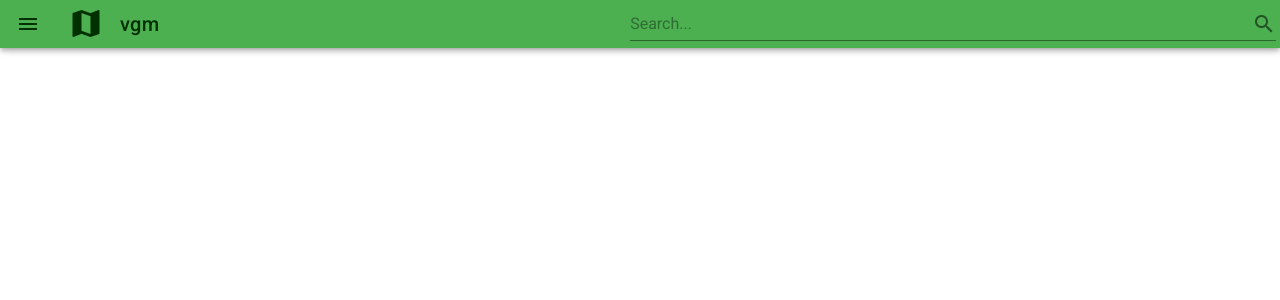
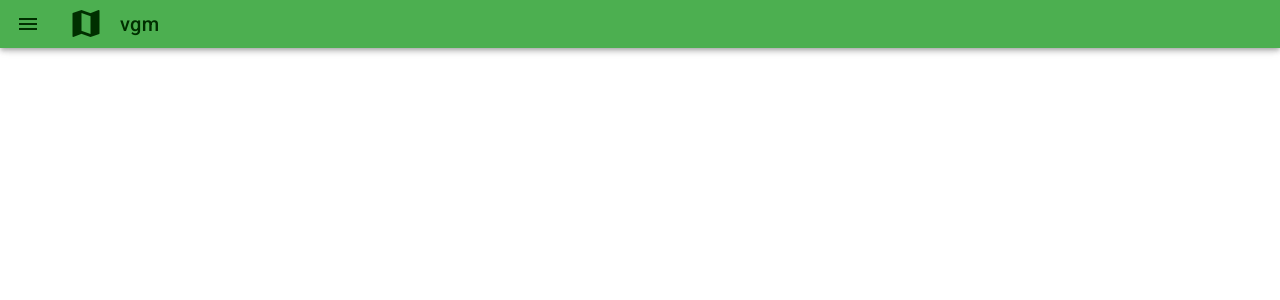
Before and after one commit to t36campbell/vue-gmaps, a Vue app: page /#/search/1 in a window 1280 px wide. Shown: the top 300 px of the page. Built offline with nearby package versions, Linux system fonts and the light colour scheme.

Commit message:
ready for rebuild

```diff
--- a/src/App.vue
+++ b/src/App.vue
@@ -55,22 +55,6 @@
       <v-toolbar-title class="mr-12 align-center">
         <span class="title secondary--text text--darken-2" >vgm</span>
       </v-toolbar-title>
-      <v-spacer></v-spacer>
-      <v-row
-        align="center"
-        style="max-width: 650px"
-      >
-        <v-text-field
-          :append-icon-cb="() => {}"
-          v-model="tag"
-          @keyup.enter.native="route(`/search/${tag}`)"
-          placeholder="Search..."
-          single-line
-          append-icon="mdi-magnify"
-          color="secondary darken-2"
-          hide-details
-        ></v-text-field>
-      </v-row>
     </v-app-bar>
 
     <v-main>
--- a/src/components/Gmap.vue
+++ b/src/components/Gmap.vue
@@ -3,8 +3,8 @@
     <v-row dense>
       <v-col :cols="12">
         <v-card>
-          <v-img>
-            <gmap-map ref="map" :center="center" :zoom="zoom" style="width:100%;  height: 720px">
+          <v-img class="map-wrapper">
+            <gmap-map ref="map" :center="center" :zoom="zoom" class="map">
               <gmap-marker
                 :key="index"
                 v-for="(m, index) in markers"
@@ -400,4 +400,15 @@ export default {
 #directions .adp-directions {
   width: 100%;
 }
+.map-wrapper {
+  position: relative;
+  padding-bottom: 41.84%;
+}
+.map {
+  position: absolute;
+  top: 0;
+  left: 0;
+  width: 100%;
+  height: 100%;
+}
 </style>
--- a/src/views/Home.vue
+++ b/src/views/Home.vue
@@ -14,3 +14,9 @@ export default {
   },
 };
 </script>
+
+<style>
+.home{
+  margin: 1rem 3rem
+}
+</style>
```
Also changed, not shown: 1 other file (tests, documents, lock files or other folders).
